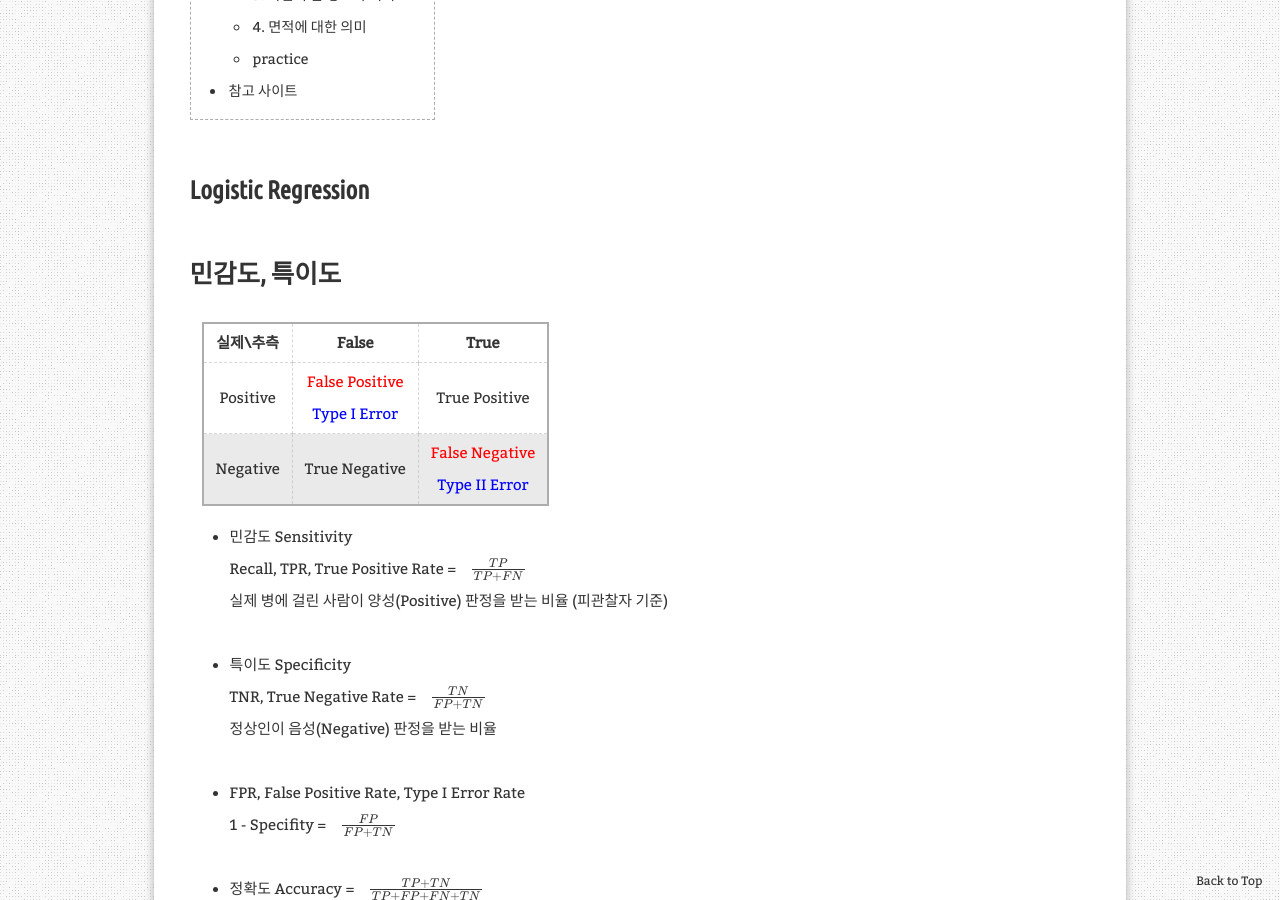
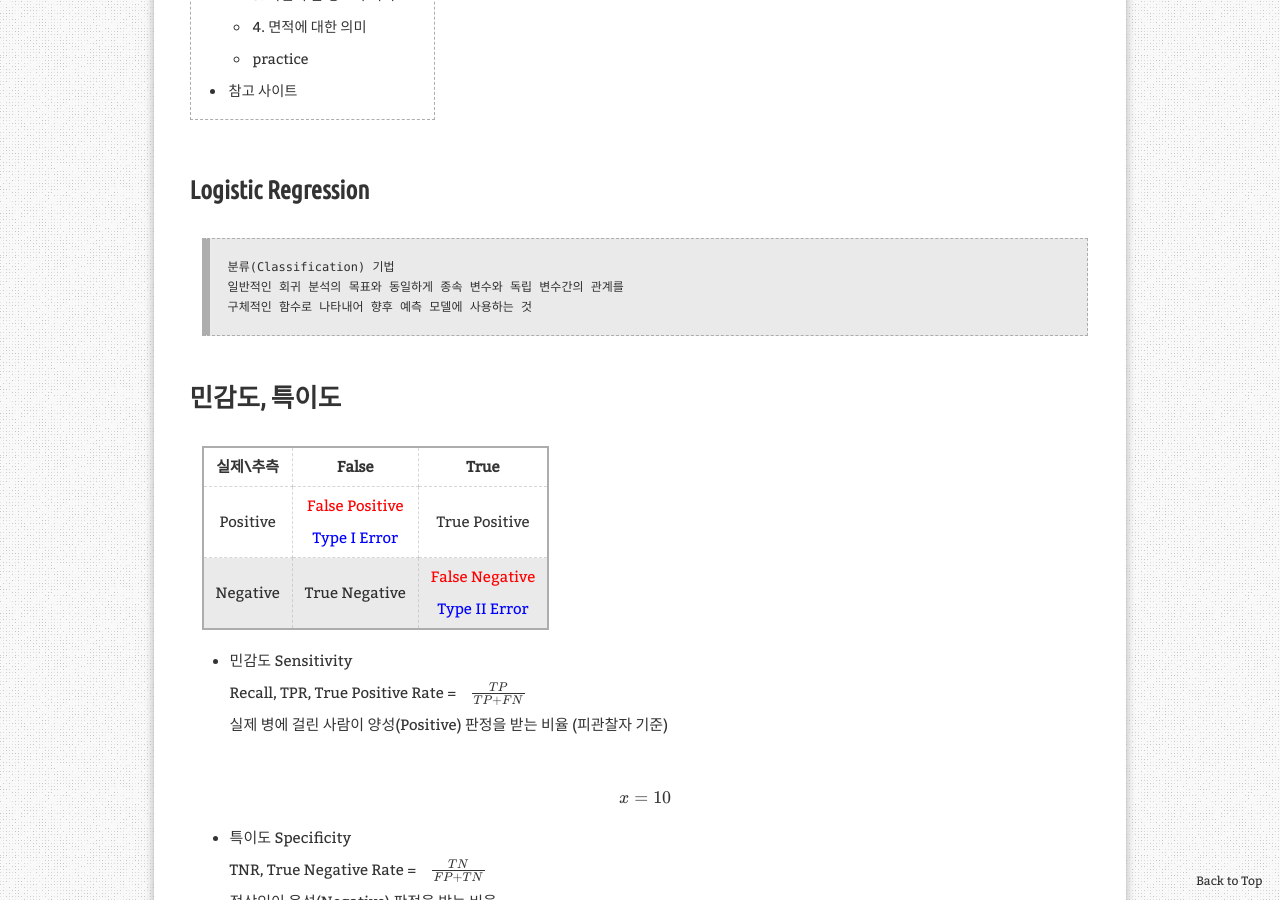
Before and after one commit to aristohyun/aristohyun.github.io, a Jekyll site: the page built from _posts/2021-07-02-ROC-Curve.md, in a window 1280 px wide and 900 px high, scrolled down 543 px. Built offline with Jekyll 4.4.1, drawn with Linux system fonts in a browser that asks for light colours; formulas are drawn with MathJax 3; comment, search, counter and statistics services are not loaded; some of the changed text lies outside the part shown.

Commit message:
Update 2021-07-02-ROC-Curve.md

```diff
--- a/_posts/2021-07-02-ROC-Curve.md
+++ b/_posts/2021-07-02-ROC-Curve.md
@@ -13,6 +13,9 @@ redirect_from:
 {:toc .toc}
 
 # Logistic Regression
+> 분류(Classification) 기법
+> 일반적인 회귀 분석의 목표와 동일하게 종속 변수와 독립 변수간의 관계를
+> 구체적인 함수로 나타내어 향후 예측 모델에 사용하는 것
 
 
 # 민감도, 특이도
@@ -26,6 +29,8 @@ redirect_from:
 Recall, TPR, True Positive Rate = $\;\; \frac{TP}{TP + FN} $
 실제 병에 걸린 사람이 양성(Positive) 판정을 받는 비율 (피관찰자 기준)
 <br />
+
+$$ x = 10 $$
 
 - 특이도 Specificity
 TNR, True Negative Rate = $\;\; \frac{TN}{FP + TN} $
@@ -75,7 +80,7 @@ Positive로 예측했을 때 실제로 Positive인 비율 (관찰자 기준)
 ## 4. 면적에 대한 의미
 > 면적은 분류기의 성능
 
-| Area Under Curve <br/> AUC | Evaluation |
+|  AUC <br/>(Area Under Curve) | Evaluation |
 |:--------------------:|:----------:|
 |        >= 0.9        |  Excellent |
 |     0.8 <= < 0.9     |    Good    |
```
